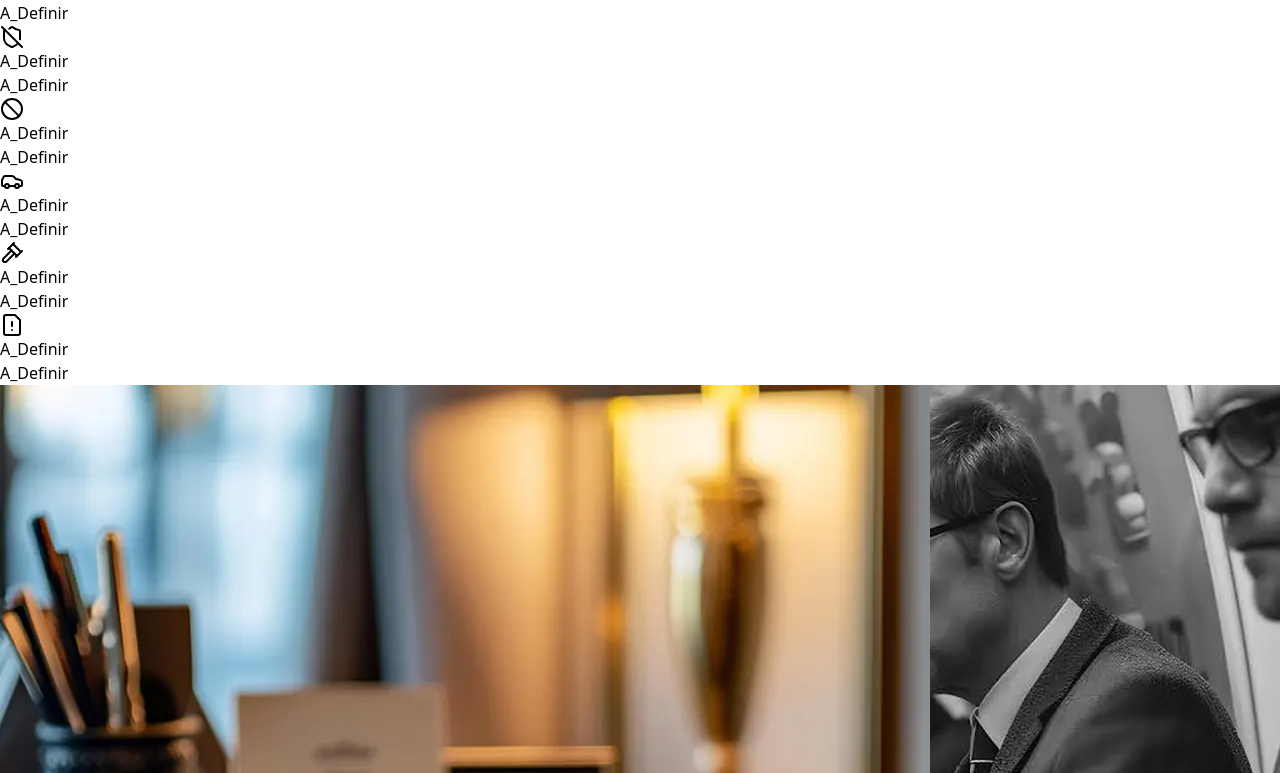
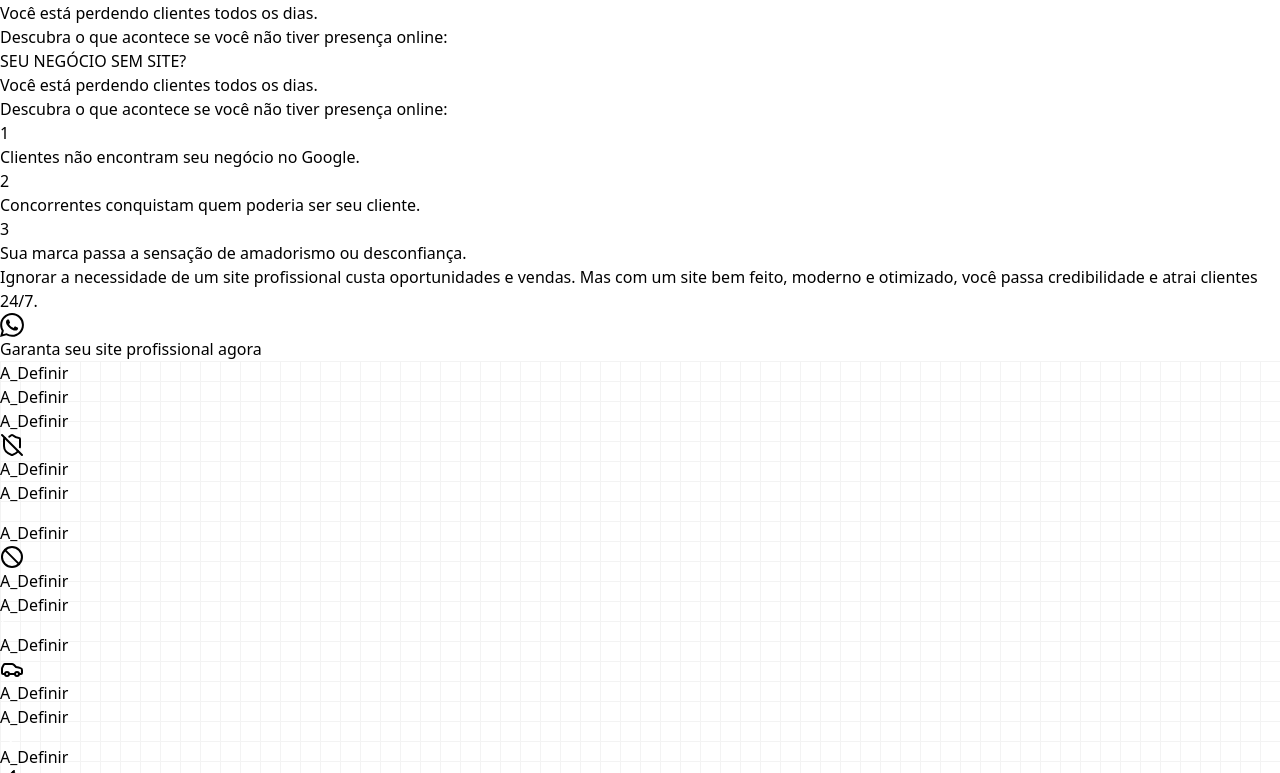
Before and after one commit to Paper-Street-Softwares/Dev-Template, a React (Vite) app: page / in a window 1280 px wide. Shown: the part 507-1280 px from the top of the page. Built offline with nearby package versions, Linux system fonts and the light colour scheme; a web font is replaced by a local one.

Commit message:
fix: Componente criado

```diff
--- /dev/null
+++ b/src/components/cards/HowltWorksCardLPV.jsx
@@ -0,0 +1,66 @@
+import MotionDivDownToUp from "../animation/MotionDivDownToUp";
+
+export default function HowltWorksCardLPV({
+  number,
+  title,
+  description,
+  animation = true,
+  colorMode = "default", // 'light', 'dark' ou 'default'
+}) {
+  let textColor, textOpacity;
+
+  switch (colorMode) {
+    case "light":
+      textColor = "text-black";
+      textOpacity = "opacity-90";
+      break;
+    case "dark":
+      textColor = "text-white";
+      textOpacity = "opacity-80";
+      break;
+    case "default":
+    default:
+      textColor = "text-black";
+      textOpacity = "opacity-80";
+      break;
+  }
+
+  const BaseContent = (
+    <div className="flex flex-col items-center justify-center transition desktop1:items-center font-mainFont text-center w-[90%] m-auto desktop1:hover:scale-110 h-auto">
+      <div className="bg-buttonColor mb-[24px] p-[25px] flex justify-center items-center rounded-full h-[48px] w-[48px] text-labelButtons text-title1 font-semibold">
+        {number}
+      </div>
+
+      <h1 className={`text-[20px] ${textColor}`}>
+        {title}
+      </h1>
+      {/* <p
+        className={`text-[16px] text-center  w-full ${textColor} ${textOpacity}`}
+      >
+        {description}
+      </p> */}
+    </div>
+  );
+
+  const StaticContent = (
+    <div className="flex flex-col items-center justify-center tablet1:w-[45%] transition desktop1:items-start font-mainFont desktop1:hover:scale-110 h-auto">
+      <div className="bg-buttonColor mb-[32px] p-[25px] flex justify-center items-center rounded-full h-[48px] w-[48px] text-labelButtons text-title1 font-semibold">
+        {number}
+      </div>
+      <h1 className="text-[20px] text-white mb-[24px]">
+        {title}
+      </h1>
+      <p className="text-[16px] text-white opacity-70 text-center desktop1:text-left w-full">
+        {description}
+      </p>
+    </div>
+  );
+
+  return animation ? (
+    <MotionDivDownToUp className="tablet1:w-[45%]">
+      {BaseContent}
+    </MotionDivDownToUp>
+  ) : (
+    StaticContent
+  );
+}
--- /dev/null
+++ b/src/components/sections/lp01/FeaturesLPCards.jsx
@@ -0,0 +1,147 @@
+import { useTranslation } from "react-i18next";
+import contentLp01 from "../../../content/contentLp01";
+import Button from "../../interactives/Button";
+import SectionArea from "../../sectionElements/SectionArea";
+import SectionHeader from "../../sectionElements/SectionHeader";
+import SectionWrapper from "../../sectionElements/SectionWrapper";
+import MotionDivDownToUp from "../../animation/MotionDivDownToUp";
+import IconButtonFeatureCard from "../../cards/IconButtonFeatureCard";
+import { Dialog } from "primereact/dialog";
+import { X } from "lucide-react";
+import React, { useState } from "react";
+
+export default function FeaturesParagraphs({ colorMode }) {
+  const { t } = useTranslation();
+
+  const [activeModal, setActiveModal] = useState(null);
+
+  // Classes de tema
+  const bgClasses = {
+    dark: "bg-bgSectionOpacityDark",
+    light: "bg-bgSectionOpacityLight",
+    default: "squares",
+  };
+  const textClasses = {
+    dark: "text-white",
+    light: "text-black",
+    default: "bg-bgSectionDark",
+  };
+  const bgClass = bgClasses[colorMode] || bgClasses.default;
+  const textClass = textClasses[colorMode] || textClasses.default;
+
+  // Conteúdos vindos do contentLP (separadinhos)
+  const modalContents = {
+    1: (
+      <div>
+        <h3 className="text-lg font-bold mb-2">
+          {contentLp01.features.cards.card1.title}
+        </h3>
+        <p>{contentLp01.features.cards.card1.description}</p>
+      </div>
+    ),
+    2: (
+      <div>
+        <h3 className="text-lg font-bold mb-2">
+          {contentLp01.features.cards.card2.title}
+        </h3>
+        <p>{contentLp01.features.cards.card2.description}</p>
+      </div>
+    ),
+    3: (
+      <div>
+        <h3 className="text-lg font-bold mb-2">
+          {contentLp01.features.cards.card3.title}
+        </h3>
+        <p>{contentLp01.features.cards.card3.description}</p>
+      </div>
+    ),
+    4: (
+      <div>
+        <h3 className="text-lg font-bold mb-2">
+          {contentLp01.features.cards.card4.title}
+        </h3>
+        <p>{contentLp01.features.cards.card4.description}</p>
+      </div>
+    ),
+  };
+
+  return (
+    <SectionArea id="service" className={`${bgClass}`}>
+      <SectionHeader
+        colorMode="dark"
+        className="text-center"
+        miniTitle={t("features.miniTag")}
+        sectionHeaderTitle={t("features.title")}
+        sectionHeaderSubtitle={t("features.subtitle")}
+        titleColorSet={textClass}
+        subtitleColorSet={textClass}
+      />
+
+      <SectionWrapper>
+        <div className="flex flex-col items-center w-full justify-evenly tablet1:flex-row">
+          <div className="flex flex-wrap items-start justify-center w-full gap-[40px]">
+            {[1, 2, 3, 4].map((num) => {
+              const card = contentLp01.features.cards[`card${num}`];
+              return (
+                <MotionDivDownToUp
+                  key={num}
+                  className="flex flex-col items-center justify-center border-[2px] border-solid px-[10px] py-[20px] rounded-md bg-bgSectionLight tablet1:w-[46.5%] desktop1:w-[28%] desktop2:w-[20%]"
+                >
+                  <IconButtonFeatureCard
+                    icon={card.icon}
+                    title={t(`features.card${num}.title`)}
+                    paragraph={t(`features.card${num}.subtitle`)}
+                    className="tablet1:mb-[12px] desktop1:mb-0 desktop2:mb-[18px]"
+                    colorMode={colorMode}
+                  />
+
+                  <Button
+                    size="small"
+                    className="bg-darker"
+                    labelColor="text-white"
+                    label={t(`features.card${num}.buttonLabel`)}
+                    onClick={() => setActiveModal(num)}
+                    icon={
+                      <svg
+                        xmlns="http://www.w3.org/2000/svg"
+                        width="16"
+                        height="16"
+                        viewBox="0 0 24 24"
+                        fill="none"
+                        stroke="#fff"
+                        strokeWidth="2"
+                        strokeLinecap="round"
+                        strokeLinejoin="round"
+                        className="lucide lucide-corner-down-right"
+                      >
+                        <polyline points="15 10 20 15 15 20" />
+                        <path d="M4 4v7a4 4 0 0 0 4 4h12" />
+                      </svg>
+                    }
+                  />
+
+                  {/* Modal do card */}
+                  <Dialog
+                    className="font-secondFont"
+                    closeIcon={<X size={20} />}
+                    header={t(`features.card${num}.title`)}
+                    visible={activeModal === num}
+                    onHide={() => setActiveModal(null)}
+                    style={{ width: "50vw" }}
+                    breakpoints={{
+                      "4000px": "60vw",
+                      "1024px": "70vw",
+                      "641px": "85vw",
+                    }}
+                  >
+                    {modalContents[num]}
+                  </Dialog>
+                </MotionDivDownToUp>
+              );
+            })}
+          </div>
+        </div>
+      </SectionWrapper>
+    </SectionArea>
+  );
+}
--- a/src/components/sections/lp01/StepsLpv.jsx
+++ b/src/components/sections/lp01/StepsLpv.jsx
@@ -1,4 +1,4 @@
-import HowItWorksCard from "../../cards/HowItWorksCard";
+import HowltWorksCardLPV from "../../cards/HowltWorksCardLPV";
 import SectionArea from "../../sectionElements/SectionArea";
 import SectionHeader from "../../sectionElements/SectionHeader";
 import SectionWrapper from "../../sectionElements/SectionWrapper";
@@ -11,7 +11,7 @@ export default function StepsLpv() {
   return (
     <SectionArea className="bg-neutral-100" paddingtop={true}>
       <SectionWrapper className="flex flex-col gap-[40px] desktop2:gap-0 desktop1:justify-between">
-        <div className="w-[90%]">
+        <div className="w-full">
           <SectionHeader
             className="justify-center hidden text-center desktop1:flex "
             miniTitle={contentLp01.steps.miniTag}
@@ -19,7 +19,8 @@ export default function StepsLpv() {
             sectionHeaderSubtitle={contentLp01.steps.subtitle}
             color=""
             type=""
-            titleColorSet="text-colorBlack"
+            titleColorSet="text-black"
+            subtitleColorSet="text-black"
           />
           <SectionHeader
             className="text-center desktop1:hidden"
@@ -28,29 +29,38 @@ export default function StepsLpv() {
             sectionHeaderSubtitle={contentLp01.steps.subtitle}
             color=""
             type=""
-            titleColorSet="text-colorBlack"
+            titleColorSet="text-black"
+            subtitleColorSet="text-black"
           />
 
           <div className="flex flex-col desktop1:flex-row items-center  w-full justify-center gap-[32px] mt-[28px] desktop1:mt-0 ">
-            <HowItWorksCard
+            <HowltWorksCardLPV
               number={contentLp01.steps.cards.card1.stepNumber}
               title={contentLp01.steps.cards.card1.cardTitle}
               description={contentLp01.steps.cards.card1.cardDescription}
               animation
             />
-            <HowItWorksCard
+            <HowltWorksCardLPV
               number={contentLp01.steps.cards.card2.stepNumber}
               title={contentLp01.steps.cards.card2.cardTitle}
               description={contentLp01.steps.cards.card2.cardDescription}
               animation
             />
-            <HowItWorksCard
+            <HowltWorksCardLPV
               number={contentLp01.steps.cards.card3.stepNumber}
               title={contentLp01.steps.cards.card3.cardTitle}
               description={contentLp01.steps.cards.card3.cardDescription}
               animation
             />
           </div>
+
+          <p
+            className={`text-[14px] m-auto mt-8 text-black/50 text-center desktop1:w-[35%] }`}
+          >
+            Ignorar a necessidade de um site profissional custa oportunidades e
+            vendas. Mas com um site bem feito, moderno e otimizado, você passa
+            credibilidade e atrai clientes 24/7.
+          </p>
         </div>
         <MotionDivDownToUp className="w-[100%] desktop1:w-[415px] desktop2:w-[485px] flex justify-center desktop1:pt-12">
           <div className="">
--- a/src/content/contentLp01.jsx
+++ b/src/content/contentLp01.jsx
@@ -206,50 +206,53 @@ const contentLp01 = {
     ctaButtonAriaLabel: "Botão de Contato",
   },
   steps: {
-    miniTag: "A_Definir",
-    title: "A_Definir",
-    subtitle: "A_Definir",
+    miniTag: "SEU NEGÓCIO SEM SITE?",
+    title: "Você está perdendo clientes todos os dias.",
+    subtitle: "Descubra o que acontece se você não tiver presença online:",
     alt: "A_Definir",
     cards: {
       card1: {
         stepNumber: 1,
-        cardTitle: "A_Definir",
+        cardTitle: "Clientes não encontram seu negócio no Google.",
         cardDescription: "A_Definir",
       },
       card2: {
         stepNumber: 2,
-        cardTitle: "A_Definir",
+        cardTitle: "Concorrentes conquistam quem poderia ser seu cliente.",
         cardDescription: "A_Definir",
       },
       card3: {
         stepNumber: 3,
-        cardTitle: "A_Definir",
+        cardTitle: "Sua marca passa a sensação de amadorismo ou desconfiança.",
         cardDescription: "A_Definir",
       },
-      buttonLabel: "A_Definir",
-      ariaLabel: "A_Definir",
+      buttonLabel: "Garanta seu site profissional agora",
+      ariaLabel: "Botão de contato",
     },
   },
   whyUs: {
     sectionHeader: {
-      miniTag: "A_Definir",
-      title: "A_Definir",
+      miniTag: "PASSO A PASSO",
+      title:
+        "Nossos processos foram pensados para você não ter nenhuma preocupação enquanto seu site é construído.",
     },
     cards: {
       card1: {
         icon: <Gavel width={32} height={32} />,
-        title: "A_Definir",
-        description: "A_Definir",
+        title: "Informações",
+        description:
+          "Após contratar, pedimos os dados do seu negócio. Sem material? Temos textos e imagens prontos.",
       },
       card2: {
         icon: <ChartNoAxesCombined width={32} height={32} />,
-        title: "A_Definir",
-        description: "A_Definir",
+        title: "Criação",
+        description: "Desenvolvemos seu site e tiramos dúvidas no caminho.",
       },
       card3: {
         icon: <Handshake width={32} height={32} />,
-        title: "A_Definir",
-        description: "A_Definir",
+        title: "Aprovação",
+        description:
+          "Você aprova, escolhemos o nome, criamos e-mails e colocamos no ar.",
       },
       card4: {
         icon: (
@@ -268,8 +271,9 @@ const contentLp01 = {
             <path d="M21 15a2 2 0 0 1-2 2H7l-4 4V5a2 2 0 0 1 2-2h14a2 2 0 0 1 2 2z" />
           </svg>
         ),
-        title: "A_Definir",
-        description: "A_Definir",
+        title: "Suporte",
+        description:
+          "Ganha uma arte exclusiva para divulgar e dicas de como usar melhor o site.",
       },
     },
   },
--- a/src/pages/Index.jsx
+++ b/src/pages/Index.jsx
@@ -69,7 +69,7 @@ export default function Index() {
         button={false}
         modalWithCards={false}
         paragraphs={false}
-        sixCards={true}
+        sixCards={false}
         paragraphsModal={false}
       />
 
--- a/src/pages/Lp01.jsx
+++ b/src/pages/Lp01.jsx
@@ -1,7 +1,5 @@
 import BackToTopButton from "../components/interactives/BackToTopButton";
 import FloatingWhatsappButton from "../components/interactives/FloatingWhatsappButton";
-import LPFloatingWhatsappButton from "../components/interactives/LPFloatingWhatsappButton";
-import Faq from "../components/sections/Faq";
 import AboutParalaxeLP from "../components/sections/lp01/AboutParalaxeLP";
 import ContactLP from "../components/sections/lp01/ContactLP";
 import CtaLP from "../components/sections/lp01/CtaLP";
@@ -9,12 +7,11 @@ import FooterLP from "../components/sections/lp01/FooterLP";
 import HeroLP from "../components/sections/lp01/HeroLP";
 import WhyUs from "../components/sections/lp01/WhyUs";
 import FeaturesLP from "../components/sections/lp01/FeaturesLP";
-import FeatureWithModalsLp from "../components/sections/lp01/FeatureWithModalsLp";
 import contentLp01 from "../content/contentLp01";
 
 import { useEffect } from "react";
 import StepsLpv from "../components/sections/lp01/StepsLpv";
-import Vídeo from "../components/sections/lp01/Vídeo";
+import FeaturesLPCards from "../components/sections/lp01/FeaturesLPCards";
 
 export default function Lp01() {
   useEffect(() => {
@@ -43,6 +40,9 @@ export default function Lp01() {
   return (
     <div>
       <HeroLP fullImg={true} />
+      <StepsLpv />
+      <FeaturesLPCards/>
+
       <FeaturesLP />
       <AboutParalaxeLP logo={true} />
       <WhyUs />
```
